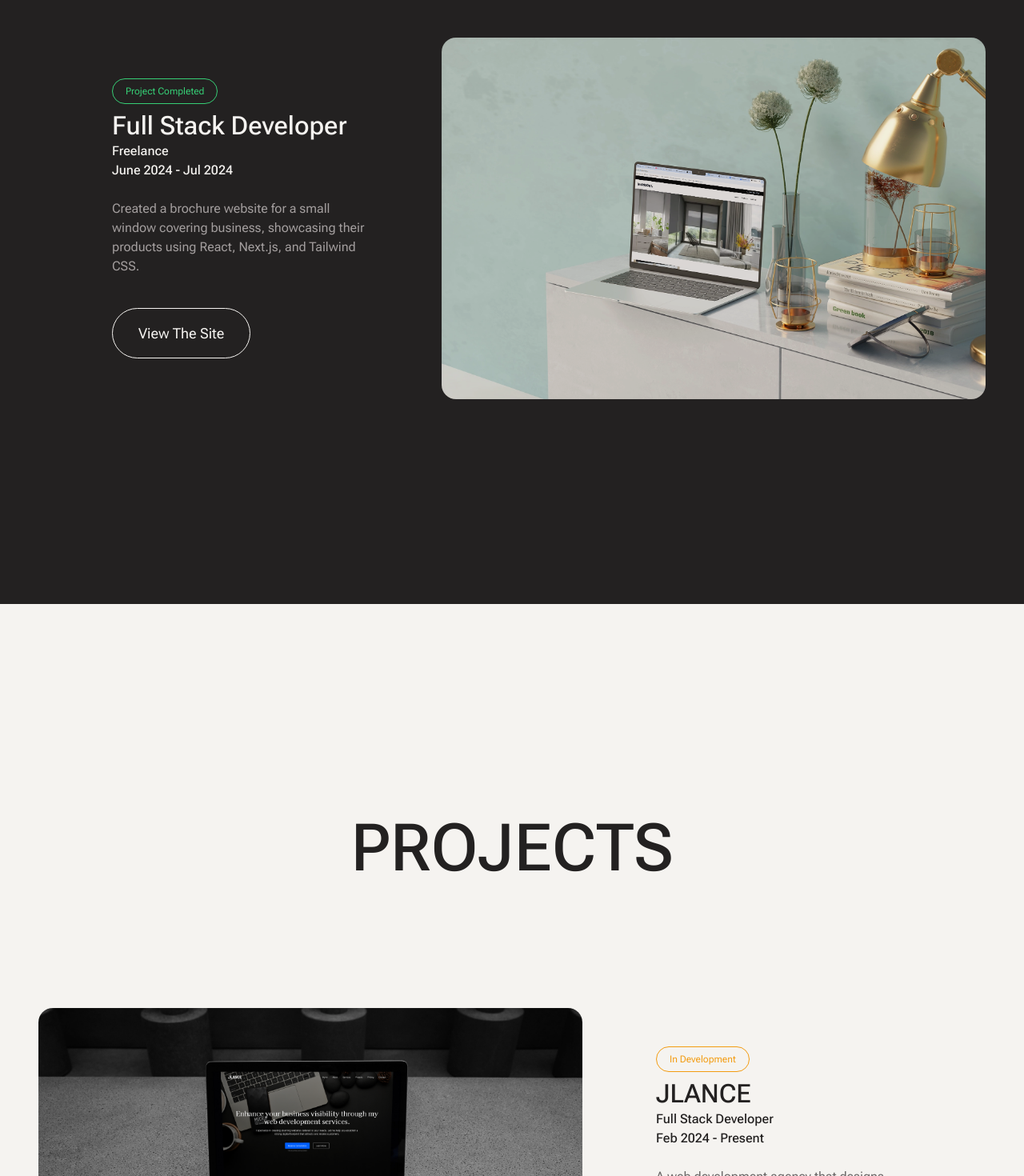
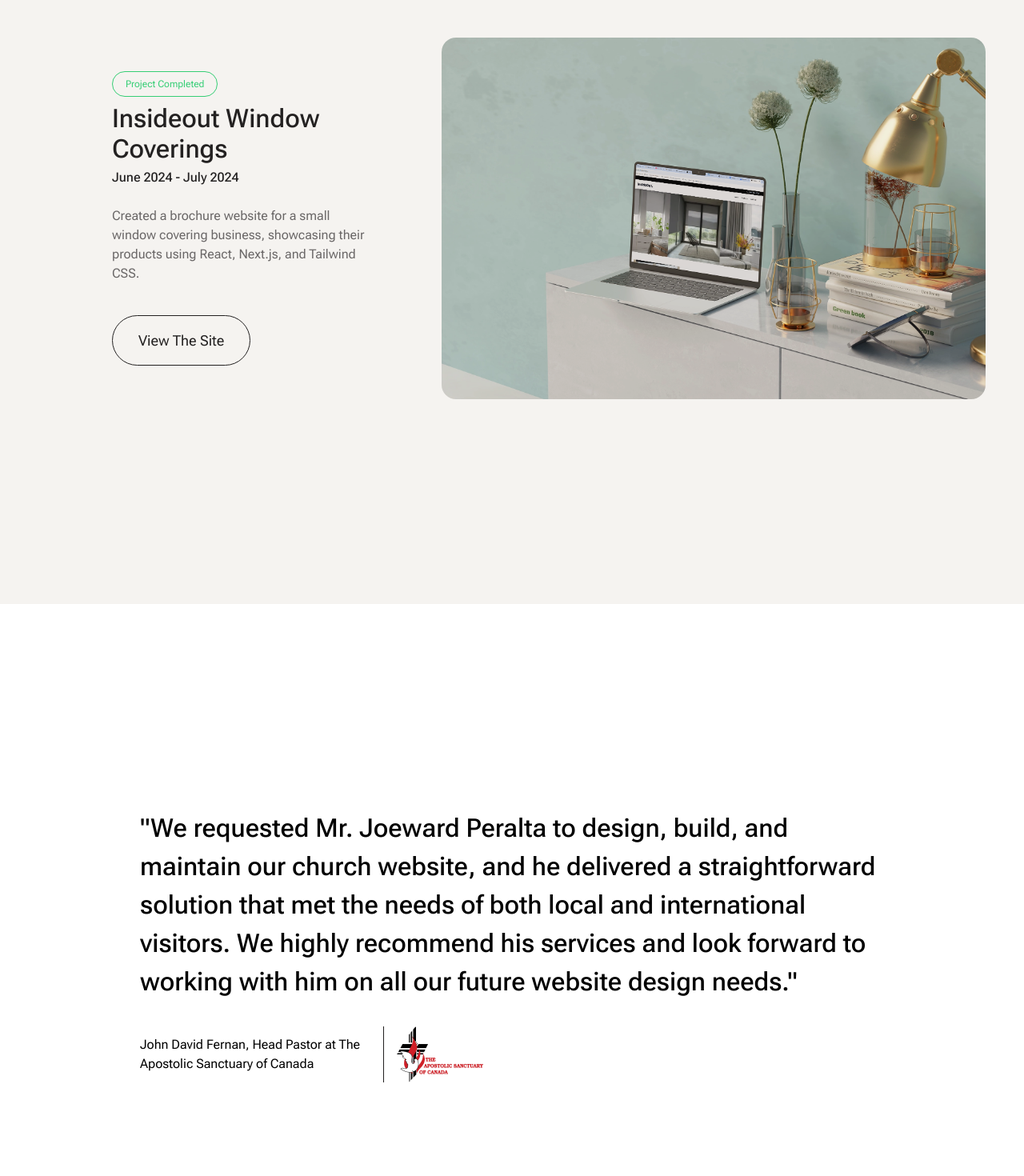
Before and after one commit to joewardperalta/developer-portfolio, a Next.js app: page / in a window 1280 px wide. Shown: the part 3480-4950 px from the top of the page at 80% size. Built offline with nearby package versions, Linux system fonts and the light colour scheme.

Commit message:
Remove experience section and maintain the projects section featuring the recent projects I've created.

```diff
--- a/app/page.js
+++ b/app/page.js
@@ -1,7 +1,6 @@
 "use client";
 
 // Data
-import experiences from "@/data/experiences.json";
 import projects from "@/data/projects.json";
 import testimonials from "@/data/testimonials.json";
 
@@ -16,8 +15,6 @@ import Image from "next/image";
 import Section from "@/components/Section";
 import Heading from "@/components/Typography/Heading";
 import Heading3 from "@/components/Typography/Heading3";
-import Project from "@/components/Project";
-import { useEffect, useState } from "react";
 import Link from "next/link";
 import SecondaryButton from "@/components/buttons/SecondaryButton";
 import ProductCard from "@/components/cards/ProductCard";
@@ -55,7 +52,7 @@ export default function Home() {
             <Column className="mt-[1.5rem] tablet:mt-0 tablet:pr-[4.25rem] laptop:px-[5.75rem] desktop:px-[7.25rem]">
               <Heading3>Joeward Peralta</Heading3>
               <SubHeading>Full Stack Developer</SubHeading>
-              <Paragraph className="text-gray mb-8">
+              <Paragraph className="mb-8 text-gray">
                 One year of experience in web development,
                 specializing in technologies like
                 <span className="text-secondary"> React</span>,
@@ -85,34 +82,6 @@ export default function Home() {
           </Container>
         </Section>
 
-        {/* Experience */}
-        <Section className="bg-secondary" id="experience">
-          <Container>
-            <Heading className="!text-primary">Experience</Heading>
-          </Container>
-
-          <Container>
-            <Column className="space-y-[3.5rem] tablet:space-y-[5rem] laptop:space-y-[8.375rem]">
-              {experiences.map((experience, index) => (
-                <ProductCard
-                  key={experience.id}
-                  image={{
-                    src: experience.image.src,
-                    alt: experience.image.alt,
-                  }}
-                  role={experience.role}
-                  company={experience.company}
-                  date={experience.date}
-                  description={experience.description}
-                  links={experience.links}
-                  theme="dark"
-                  mirror={index % 2 && true}
-                />
-              ))}
-            </Column>
-          </Container>
-        </Section>
-
         {/* Projects */}
         <Section id="projects">
           <Container>
@@ -122,20 +91,20 @@ export default function Home() {
           </Container>
           <Container>
             <Column className="space-y-[3.5rem] tablet:space-y-[5rem] laptop:space-y-[8.375rem]">
-              {projects.map((experience, index) => (
+              {projects.map((project, index) => (
                 <ProductCard
-                  key={experience.id}
+                  key={project.id}
                   image={{
-                    src: experience.image.src,
-                    alt: experience.image.alt,
+                    src: project.image.src,
+                    alt: project.image.alt,
                   }}
-                  role={experience.role}
-                  company={experience.company}
-                  date={experience.date}
-                  description={experience.description}
-                  links={experience.links}
+                  role={project.role}
+                  company={project.company}
+                  date={project.date}
+                  description={project.description}
+                  links={project.links}
                   mirror={index % 2 && true}
-                  status="development"
+                  isCompleted={project.isCompleted}
                 />
               ))}
             </Column>
--- a/components/Project.jsx
+++ /dev/null
@@ -1,52 +0,0 @@
-import Image from "next/image";
-import Link from "next/link";
-import Heading3 from "./Typography/Heading3";
-import Heading4 from "./Typography/Heading4";
-
-export default function Project({
-  title,
-  description,
-  tags,
-  img,
-  startDate,
-  endDate,
-  link,
-}) {
-  return (
-    <Link
-      className="inline-block transition-all duration-300 ease-in-out hover:-translate-y-4"
-      href={link}
-      target="_blank"
-    >
-      <div className="mb-4 overflow-hidden rounded-default">
-        <Image
-          className="h-full w-full object-cover"
-          src={img.src}
-          width={1440}
-          height={993}
-          alt={img.alt}
-        />
-      </div>
-
-      <div className="mb-4">
-        <Heading3>{title}</Heading3>
-        <Heading4 className="mb-2 text-start">
-          {startDate.month} {startDate.year} - {endDate.month}{" "}
-          {endDate.year}
-        </Heading4>
-        <p className="text-quaternary">{description}</p>
-      </div>
-
-      <ul className="flex flex-wrap gap-2">
-        {tags.map((tag, index) => (
-          <li
-            className="rounded-lg bg-secondary px-4 py-1 text-xs text-primary"
-            key={index}
-          >
-            {tag}
-          </li>
-        ))}
-      </ul>
-    </Link>
-  );
-}
--- a/components/cards/ProductCard.jsx
+++ b/components/cards/ProductCard.jsx
@@ -6,7 +6,7 @@ import Paragraph from "../Typography/Paragraph";
 
 export default function ProductCard({
   image = { src: "/", alt: "" },
-  status = "complete",
+  isCompleted = false,
   role = "Role",
   company = "Company Name",
   date = {
@@ -44,13 +44,11 @@ export default function ProductCard({
       <div className="mt-6 w-full laptop:mt-0 laptop:px-[5.75rem] desktop:px-[7.25rem]">
         <div className="flex flex-col justify-between tablet:flex-row-reverse laptop:flex-col">
           {/* Status of the product, "complete" or "development" */}
-          <StatusBar
-            complete={status === "complete" ? true : false}
-          />
+          <StatusBar complete={isCompleted ? true : false} />
 
           {/* Product title */}
           <Heading3
-            className={`${theme === "dark" ? "!text-primary" : "text-secondary"}`}
+            className={`${theme === "dark" ? "!text-primary" : "mb-1 text-secondary"}`}
           >
             {role}
           </Heading3>
@@ -62,11 +60,6 @@ export default function ProductCard({
           }
         >
           <div className="flex flex-col justify-between tablet:flex-row laptop:flex-col">
-            {/* Company name */}
-            <Paragraph className="text-[1.25rem] font-medium leading-[1.2] !text-inherit">
-              {company}
-            </Paragraph>
-
             {/* Date */}
             <Paragraph className="mb-6 text-[1rem] font-medium leading-[1.2] !text-inherit">
               {date.start.month} {date.start.year} - {date.end.month}{" "}
--- a/data/experiences.json
+++ /dev/null
@@ -1,50 +0,0 @@
-[
-  {
-    "id": 1,
-    "image": {
-      "src": "/images/The Apostolic Sanctuary of Canada Mockup Website.png",
-      "alt": "Apostolic Sanctuary of Canada mockup website"
-    },
-    "role": "Full Stack Developer",
-    "company": "Freelance",
-    "date": {
-      "start": {
-        "month": "Jul",
-        "year": "2024"
-      },
-      "end": {
-        "month": "Aug",
-        "year": "2024"
-      }
-    },
-    "description": "Designed and developed an informational website for a local church using React, Next.js, and Tailwind CSS to create a user-friendly and engaging experience.",
-    "links": {
-      "github": "https://github.com/joewardperalta/The-Apostolic-Sanctuary-of-Canada",
-      "website": "https://www.apostolicsanctuarycanada.ca/"
-    }
-  },
-  {
-    "id": 2,
-    "image": {
-      "src": "/images/Inside Out Window Coverings Mockup.png",
-      "alt": "Inside Out Window Coverings mockup"
-    },
-    "role": "Full Stack Developer",
-    "company": "Freelance",
-    "date": {
-      "start": {
-        "month": "June",
-        "year": "2024"
-      },
-      "end": {
-        "month": "Jul",
-        "year": "2024"
-      }
-    },
-    "description": "Created a brochure website for a small window covering business, showcasing their products using React, Next.js, and Tailwind CSS.",
-    "links": {
-      "github": "https://github.com/joewardperalta/Insideout-Window-Coverings",
-      "website": "https://www.insideoutwindowcoverings.ca/"
-    }
-  }
-]
--- a/data/projects.json
+++ b/data/projects.json
@@ -2,25 +2,51 @@
   {
     "id": 1,
     "image": {
-      "src": "/images/realistic screen mockup.png",
+      "src": "/images/The Apostolic Sanctuary of Canada Mockup Website.png",
       "alt": "Apostolic Sanctuary of Canada mockup website"
     },
-    "role": "JLANCE",
-    "company": "Full Stack Developer",
+    "role": "Apostolic Sanctuary of Canada",
+    "company": "Freelance",
     "date": {
       "start": {
-        "month": "Feb",
+        "month": "July",
         "year": "2024"
       },
       "end": {
-        "month": "Present",
-        "year": ""
+        "month": "August",
+        "year": "2024"
       }
     },
-    "description": "A web development agency that designs, builds, and maintains custom e-commerce websites for small businesses to enhance their online presence and growth.",
+    "description": "Designed and developed an informational website for a local church using React, Next.js, and Tailwind CSS to create a user-friendly and engaging experience.",
     "links": {
-      "github": "https://github.com/joewardperalta/jlance",
-      "website": "https://portfolio-website-swart-eta-20.vercel.app/"
-    }
+      "github": "https://github.com/joewardperalta/The-Apostolic-Sanctuary-of-Canada",
+      "website": "https://www.apostolicsanctuarycanada.ca/"
+    },
+    "isCompleted": true
+  },
+  {
+    "id": 2,
+    "image": {
+      "src": "/images/Inside Out Window Coverings Mockup.png",
+      "alt": "Inside Out Window Coverings mockup"
+    },
+    "role": "Insideout Window Coverings",
+    "company": "Freelance",
+    "date": {
+      "start": {
+        "month": "June",
+        "year": "2024"
+      },
+      "end": {
+        "month": "July",
+        "year": "2024"
+      }
+    },
+    "description": "Created a brochure website for a small window covering business, showcasing their products using React, Next.js, and Tailwind CSS.",
+    "links": {
+      "github": "https://github.com/joewardperalta/Insideout-Window-Coverings",
+      "website": "https://www.insideoutwindowcoverings.ca/"
+    },
+    "isCompleted": true
   }
 ]
```
